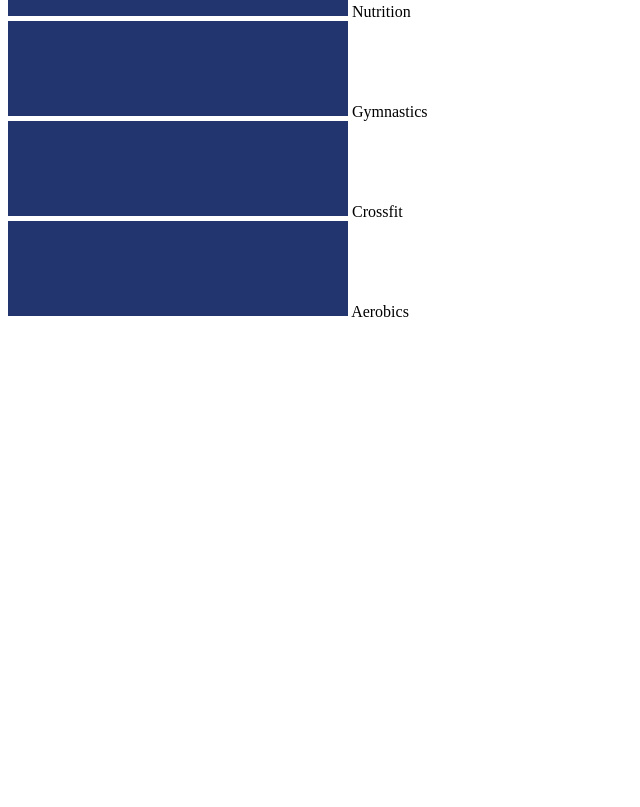
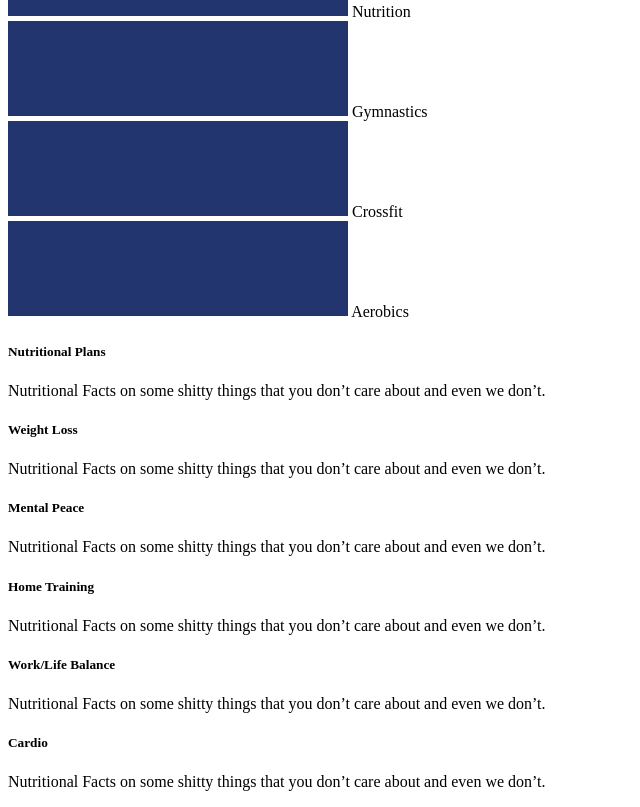
Before and after one commit to alenslyn/HTML-template, a plain HTML site: page index.html in a window 1280 px wide. Shown: the part 1234-2041 px from the top of the page, without its empty margins (0-640 px from the left). Before the commit the page ends 1563 px from the top, so only its background shows below. Drawn offline with Linux system fonts and the light colour scheme.

Commit message:
feat: add html for facts page

```diff
--- a/index.html
+++ b/index.html
@@ -111,5 +111,49 @@
         <span>Aerobics</span>
       </div>
     </section>
+    <section class="facts">
+      <div class="facts__example">
+        <h5>Nutritional Plans</h5>
+        <p>
+          Nutritional Facts on some shitty things that you don’t care about and
+          even we don’t.
+        </p>
+      </div>
+      <div class="facts__example">
+        <h5>Weight Loss</h5>
+        <p>
+          Nutritional Facts on some shitty things that you don’t care about and
+          even we don’t.
+        </p>
+      </div>
+      <div class="facts__example">
+        <h5>Mental Peace</h5>
+        <p>
+          Nutritional Facts on some shitty things that you don’t care about and
+          even we don’t.
+        </p>
+      </div>
+      <div class="facts__example">
+        <h5>Home Training</h5>
+        <p>
+          Nutritional Facts on some shitty things that you don’t care about and
+          even we don’t.
+        </p>
+      </div>
+      <div class="facts__example">
+        <h5>Work/Life Balance</h5>
+        <p>
+          Nutritional Facts on some shitty things that you don’t care about and
+          even we don’t.
+        </p>
+      </div>
+      <div class="facts__example">
+        <h5>Cardio</h5>
+        <p>
+          Nutritional Facts on some shitty things that you don’t care about and
+          even we don’t.
+        </p>
+      </div>
+    </section>
   </body>
 </html>
```
